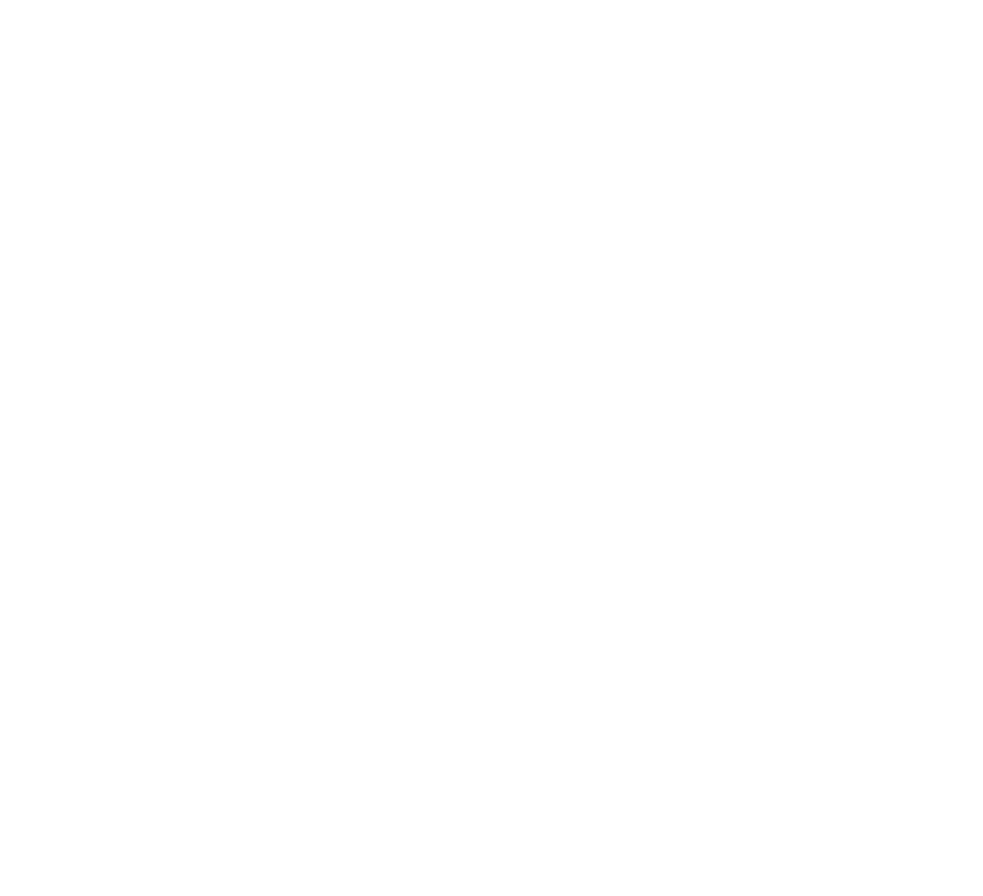
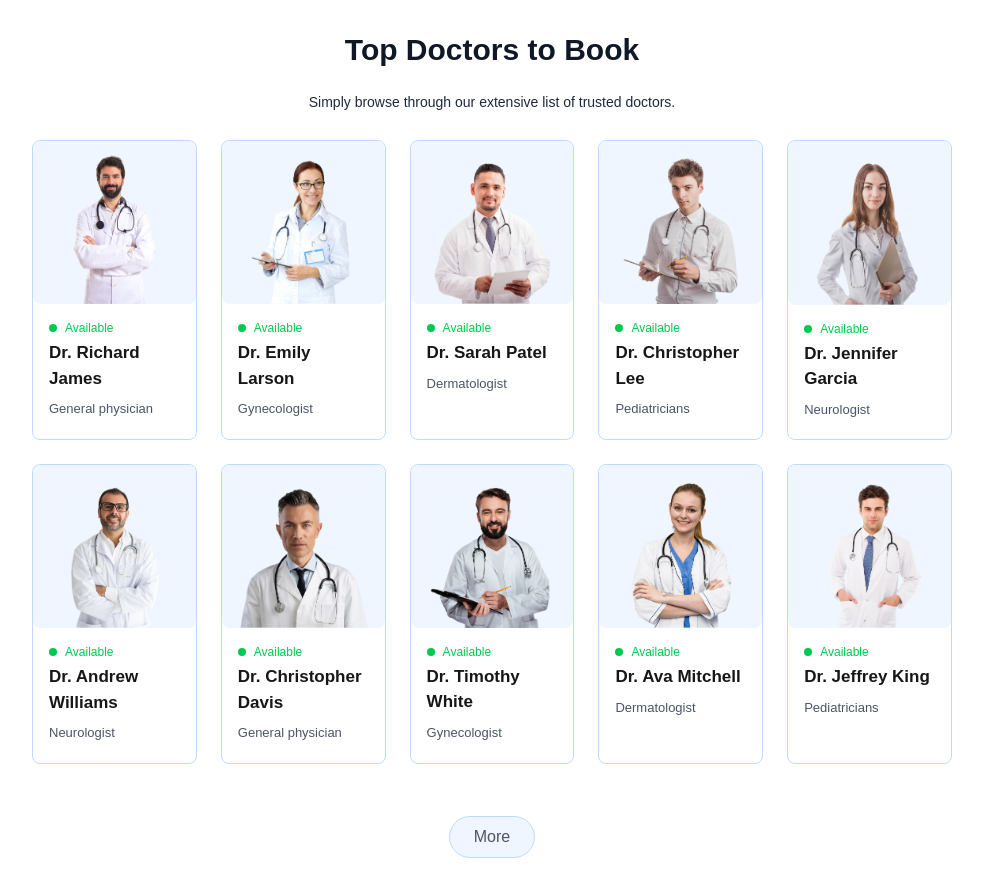
Before and after one commit to nevine1/Full-Stack-Doctor-Appointment-Booking-System, a Next.js app in the folder front-end/: page / in a window 1280 px wide. Shown: the part 1200-2096 px from the top of the page, without its empty margins (148-1131 px from the left). Before the commit the page ends 1112 px from the top, so only its background shows below. Built offline with nearby package versions, Linux system fonts and the light colour scheme.

Commit message:
top doctor section is done

```diff
--- a/front-end/src/app/doctors/page.js
+++ b/front-end/src/app/doctors/page.js
@@ -1,10 +1,57 @@
+"use client"
 import React from 'react'
+import Image from 'next/image'
+import Link from 'next/link'
+import { doctors } from '@/assets/assets'
+const page = () => {
+    console.log('hellow , here are docctore', doctors)
+  return (
+    <div className="flex flex-col items-center my-40">
+  <h1 className="text-gray-900 text-3xl font-semibold my-2">
+    Top Doctors to Book
+  </h1>
+  <p className="text-gray-800 text-sm py-4">
+    Simply browse through our extensive list of trusted doctors.
+  </p>
 
-const page = () => {
-  return (
-      <div>
-          <h1>Hello doctors page</h1>
+
+  <div className="w-full px-3 sm:px-0">
+    <div className="lg:mx-20 xl:mx-20 sm:mx-10 my-3 max-w-7xl px-5 xl:px-0">
+      <div className="grid grid-cols-1 sm:grid-cols-2 md:grid-cols-3 lg:grid-cols-4 xl:grid-cols-5 gap-6">
+        {doctors.length > 0 &&
+          doctors.map((item, index) => (
+            <div
+              key={index}
+              className="border border-blue-200 rounded-lg cursor-pointer hover:translate-y-[-10px] duration-500 transition-all overflow-hidden"
+            >
+              <Image
+                src={item.image}
+                alt={item.name}
+                width={150}
+                height={300}
+                className="bg-blue-50 rounded-lg w-full"
+              />
+              <div className="flex flex-col justify-start p-4">
+                <div className=" flex flex-row gap-2 items-center">
+                  <p className="w-2 h-2 rounded-full bg-green-500"></p>
+                  <p className="text-green-500 font-light text-xs">
+                    Available
+                  </p>
+                </div>
+                <p className="text-[17px] font-semibold py-1">{item.name}</p>
+                <p className="text-[13px] font-light py-1 text-gray-600">{item.speciality}</p>
+              </div>
+            </div>
+          ))}
+         <div>
+            <Link href="/doctors">More</Link>
+         </div>
+      </div>
+
     </div>
+  </div>
+</div>
+
   )
 }
 
--- a/front-end/src/app/page.js
+++ b/front-end/src/app/page.js
@@ -9,7 +9,8 @@
       <Header />
 
       <SpecialityMenu />
-      <TopDoctors/>
+
+      <TopDoctors />
     </div>
   );
 }
--- a/front-end/src/components/homePage/TopDoctors.js
+++ b/front-end/src/components/homePage/TopDoctors.js
@@ -1,10 +1,59 @@
+"use client"
 import React from 'react'
+import Image from 'next/image'
+import Link from 'next/link'
+import { doctors } from '@/assets/assets'
+const TopDoctors = () => {
+    console.log('hellow , here are docctore', doctors)
+  return (
+    <div className="flex flex-col items-center my-40">
+        <h1 className="text-gray-900 text-3xl font-semibold my-2">
+            Top Doctors to Book
+        </h1>
+        <p className="text-gray-800 text-sm py-4">
+            Simply browse through our extensive list of trusted doctors.
+        </p>
 
-const TopDoctors = () => {
-  return (
-    <div>
-      <h1>Top Doctors section </h1>
-    </div>
+
+        <div className="w-full px-3 sm:px-0">
+            <div className="lg:mx-20 xl:mx-20 sm:mx-10 my-3 max-w-7xl px-5 xl:px-0">
+                <div className="grid grid-cols-1 sm:grid-cols-2 md:grid-cols-3 lg:grid-cols-4 xl:grid-cols-5 gap-6">
+                    {doctors.length > 0 &&
+                    doctors.slice(0,10).map((item, index) => (
+                        <div
+                        key={index}
+                        className="border border-blue-200 rounded-lg cursor-pointer hover:translate-y-[-10px] duration-500 transition-all overflow-hidden"
+                        >
+                        <Image
+                            src={item.image}
+                            alt={item.name}
+                            width={150}
+                            height={300}
+                            className="bg-blue-50 rounded-lg w-full"
+                        />
+                        <div className="flex flex-col justify-start p-4">
+                            <div className=" flex flex-row gap-2 items-center">
+                            <p className="w-2 h-2 rounded-full bg-green-500"></p>
+                            <p className="text-green-500 font-light text-xs">
+                                Available
+                            </p>
+                            </div>
+                            <p className="text-[17px] font-semibold py-1">{item.name}</p>
+                            <p className="text-[13px] font-light py-1 text-gray-600">{item.speciality}</p>
+                        </div>
+                        </div>
+                    ))}
+
+                </div>
+
+            </div>
+          </div>
+          <Link href="/doctors"
+                className=" mt-10 px-6 py-2 bg-blue-50 text-gray-600 text-md rounded-full cursor-pointer border
+             border-blue-200"
+             >More</Link>
+</div>
+
   )
 }
 
--- a/front-end/tailwind.config.js
+++ b/front-end/tailwind.config.js
@@ -11,6 +11,9 @@
           brandBlue: "#1e40af",
           softRed: "#f87171",
         },
+        gridTemplateColumns: {
+          'auto': 'repeat(auto-fill, minmax(200px, 1fr))'
+        }
       },
     },
     plugins: [],
```
